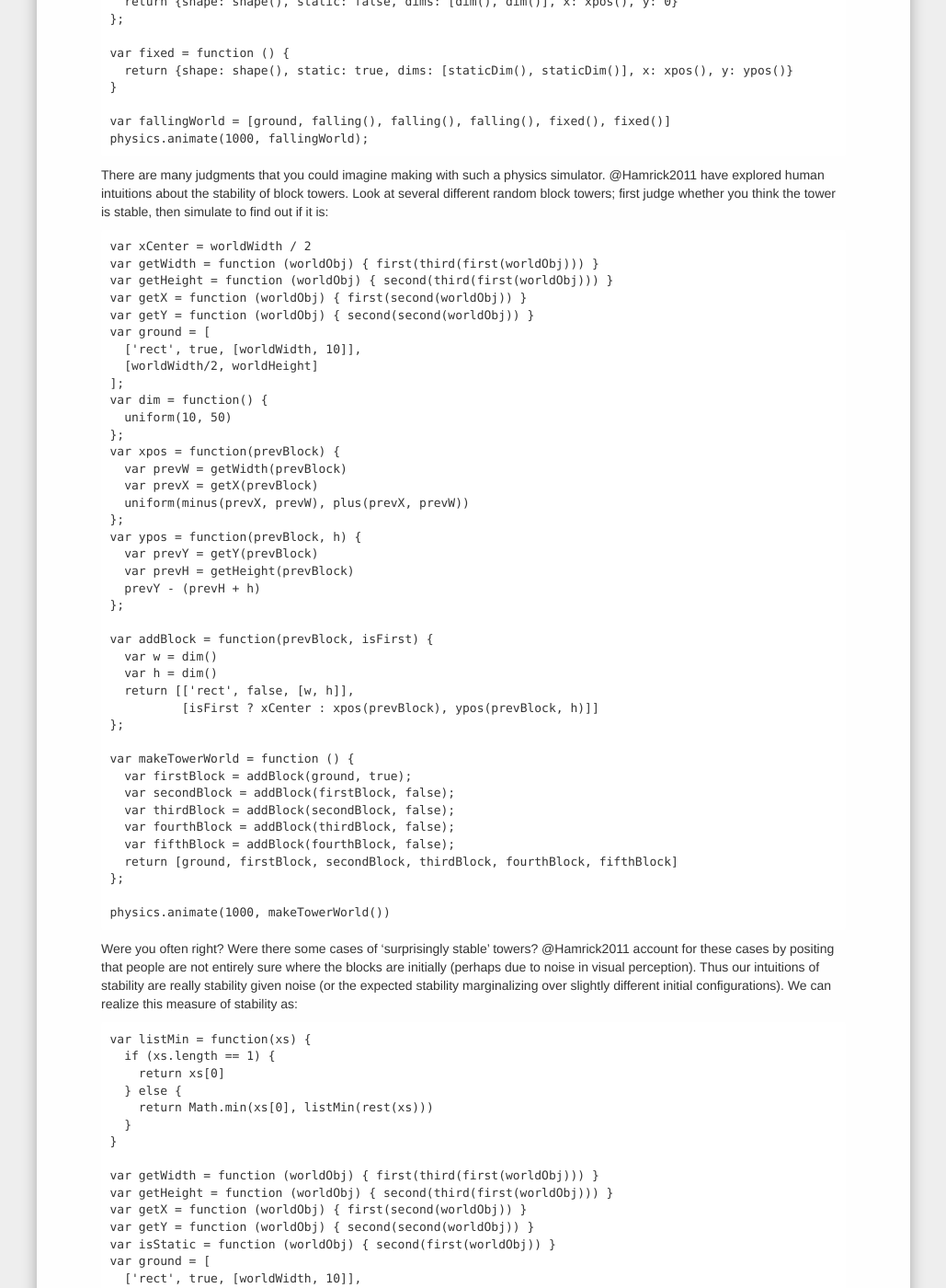
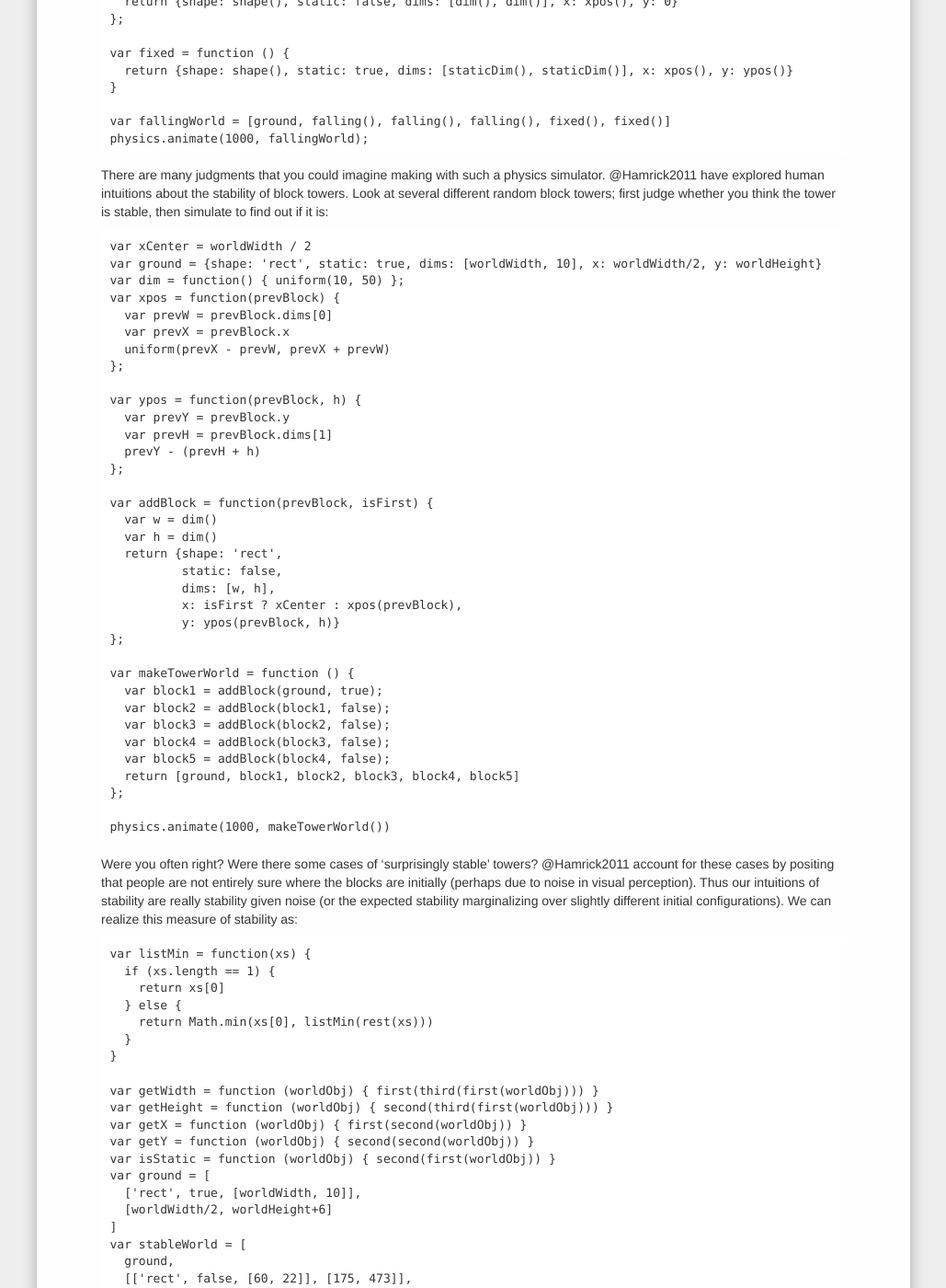
Before and after one commit to probmods/probmods2, a Jekyll site: the page built from chapters/02-generative-models.md, in a window 1280 px wide and 1400 px high, scrolled down 8739 px. Shown: the whole window at 92% size, without its empty margins (125-1154 px from the left). Built offline with Jekyll 4.4.1, drawn with Linux system fonts in a browser that asks for light colours; nearby versions of some CDN libraries; library files that are not in the unit come from our copies; a script that is not in the unit is left out.

Commit message:
Make second box2d example more idiomatic

```diff
--- a/chapters/02-generative-models.md
+++ b/chapters/02-generative-models.md
@@ -465,42 +465,37 @@
 
 ~~~~
 var xCenter = worldWidth / 2
-var getWidth = function (worldObj) { first(third(first(worldObj))) }
-var getHeight = function (worldObj) { second(third(first(worldObj))) }
-var getX = function (worldObj) { first(second(worldObj)) }
-var getY = function (worldObj) { second(second(worldObj)) }
-var ground = [
-  ['rect', true, [worldWidth, 10]],
-  [worldWidth/2, worldHeight]
-];
-var dim = function() {
-  uniform(10, 50)
+var ground = {shape: 'rect', static: true, dims: [worldWidth, 10], x: worldWidth/2, y: worldHeight}
+var dim = function() { uniform(10, 50) };
+var xpos = function(prevBlock) {
+  var prevW = prevBlock.dims[0]
+  var prevX = prevBlock.x
+  uniform(prevX - prevW, prevX + prevW)
 };
-var xpos = function(prevBlock) {
-  var prevW = getWidth(prevBlock)
-  var prevX = getX(prevBlock)
-  uniform(minus(prevX, prevW), plus(prevX, prevW))
-};
+
 var ypos = function(prevBlock, h) {
-  var prevY = getY(prevBlock)
-  var prevH = getHeight(prevBlock)
+  var prevY = prevBlock.y
+  var prevH = prevBlock.dims[1]
   prevY - (prevH + h)
 };
 
 var addBlock = function(prevBlock, isFirst) {
   var w = dim()
   var h = dim()
-  return [['rect', false, [w, h]],
-          [isFirst ? xCenter : xpos(prevBlock), ypos(prevBlock, h)]]
+  return {shape: 'rect',
+          static: false,
+          dims: [w, h],
+          x: isFirst ? xCenter : xpos(prevBlock),
+          y: ypos(prevBlock, h)}
 };
 
 var makeTowerWorld = function () {
-  var firstBlock = addBlock(ground, true);
-  var secondBlock = addBlock(firstBlock, false);
-  var thirdBlock = addBlock(secondBlock, false);
-  var fourthBlock = addBlock(thirdBlock, false);
-  var fifthBlock = addBlock(fourthBlock, false);
-  return [ground, firstBlock, secondBlock, thirdBlock, fourthBlock, fifthBlock]
+  var block1 = addBlock(ground, true);
+  var block2 = addBlock(block1, false);
+  var block3 = addBlock(block2, false);
+  var block4 = addBlock(block3, false);
+  var block5 = addBlock(block4, false);
+  return [ground, block1, block2, block3, block4, block5]
 };
 
 physics.animate(1000, makeTowerWorld())
```
